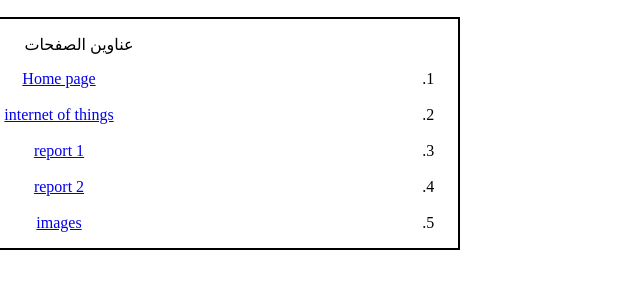
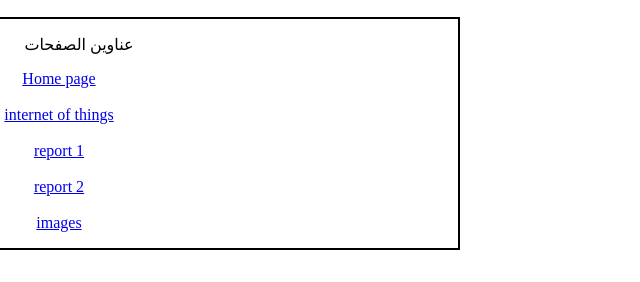
Before and after one commit to Ahmed-SR/first--complete--project, a plain HTML site: page index0.html in a window 1280 px wide. Shown: the part 428-710 px from the top of the page, 561-1201 px from the left. Drawn offline with Linux system fonts and the light colour scheme.

Commit message:
Update index0.html

```diff
--- a/index0.html
+++ b/index0.html
@@ -9,6 +9,8 @@
             border: solid 2px;
             width: 60%;
         }
+        ol{
+            list-style-type:none;
     </style>
 </head>
 
```
